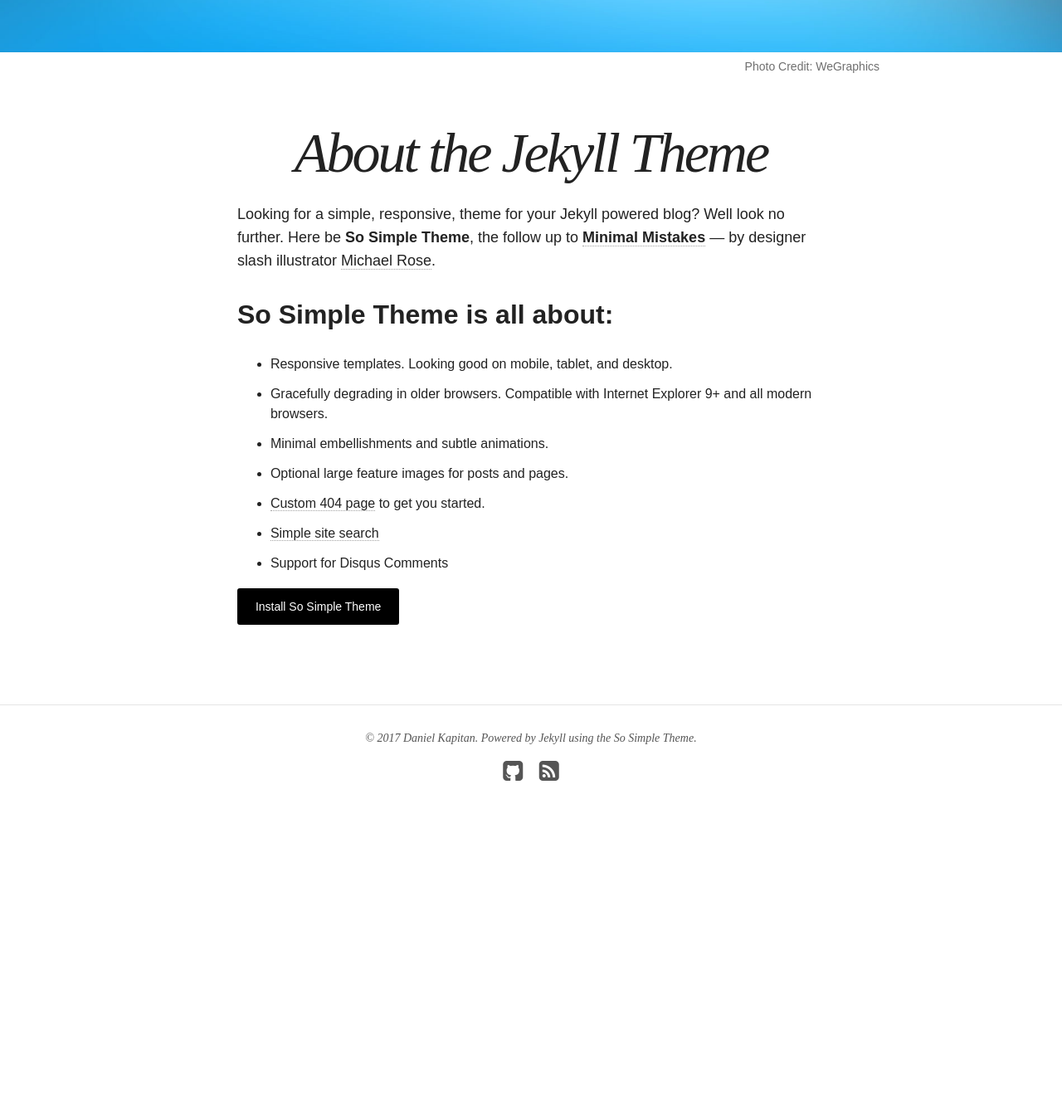
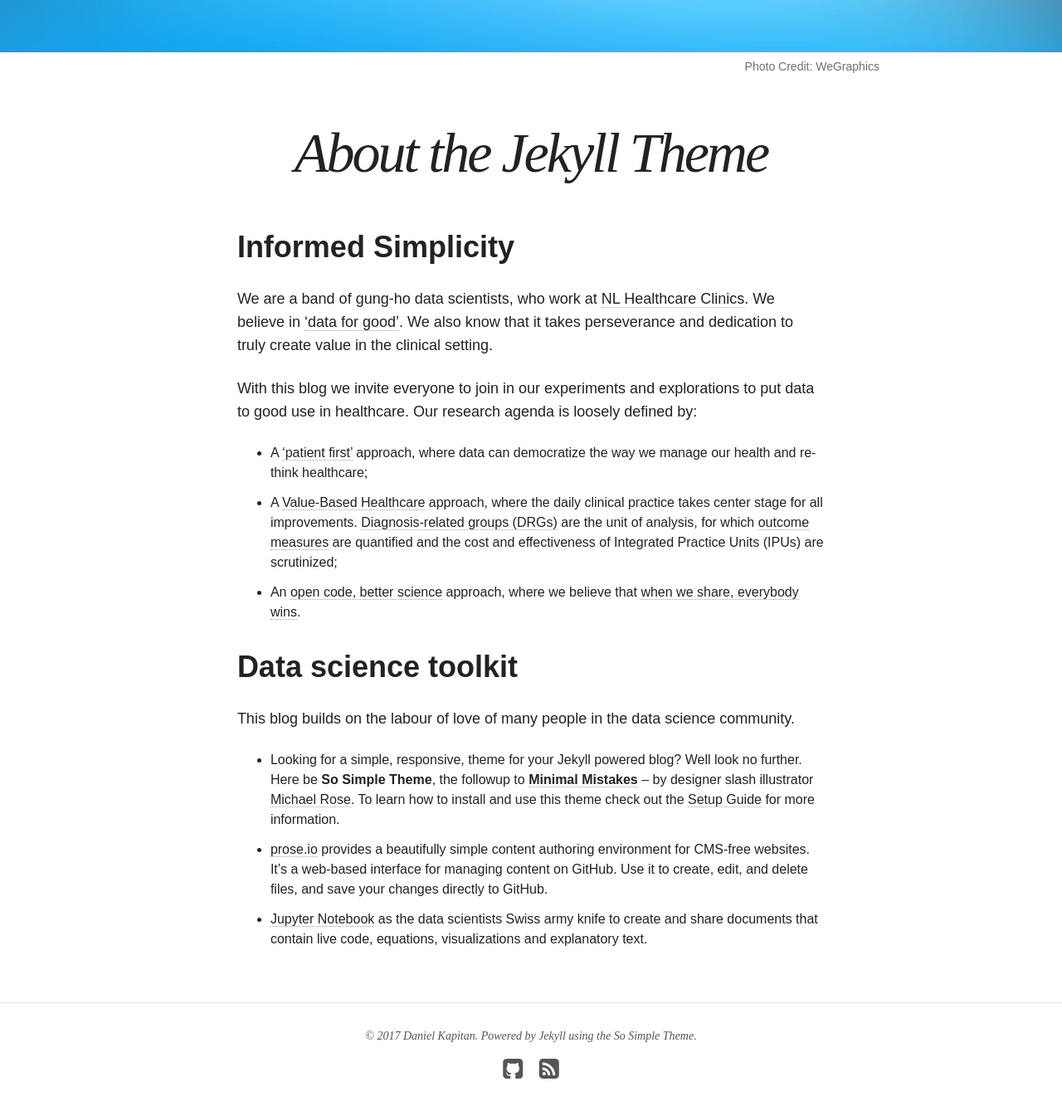
Before and after one commit to dkapitan/dkapitan.github.io, a Jekyll site: the page built from about/index.md, in a window 1280 px wide and 1400 px high, scrolled down 630 px. Shown: the top 1339 px of the window at 83% size. Built offline with Jekyll 4.4.1, drawn with Linux system fonts in a browser that asks for light colours; nearby versions of some CDN libraries; before the commit the page ends 1671 px from its top, so only the background shows below that.

Commit message:
first draft about page

```diff
--- a/about/index.md
+++ b/about/index.md
@@ -1,26 +1,28 @@
 ---
 layout: page
 title: About the Jekyll Theme
-excerpt: "So Simple is a responsive Jekyll theme for your words and images."
-modified: 2014-08-08T19:44:38.564948-04:00
+excerpt: So Simple is a responsive Jekyll theme for your words and images.
+modified: {}
 image:
   feature: so-simple-sample-image-4.jpg
   credit: WeGraphics
-  creditlink: http://wegraphics.net/downloads/free-ultimate-blurred-background-pack/
+  creditlink: 'http://wegraphics.net/downloads/free-ultimate-blurred-background-pack/'
+published: true
 ---
 
-Looking for a simple, responsive, theme for your Jekyll powered blog? Well look no further. Here be **So Simple Theme**, the follow up to [**Minimal Mistakes**](http://mmistakes.github.io/minimal-mistakes) --- by designer slash illustrator [Michael Rose](http://mademistakes.com).
+# Informed Simplicity
 
-## So Simple Theme is all about:
+We are a band of gung-ho data scientists, who work at [NL Healthcare Clinics](https://github.com/NLHEALTHCARE). We believe in ['data for good'](http://www.bayesimpact.org/). We also know that it takes perseverance and dedication to truly create value in the clinical setting.
 
-* Responsive templates. Looking good on mobile, tablet, and desktop.
-* Gracefully degrading in older browsers. Compatible with Internet Explorer 9+ and all modern browsers.
-* Minimal embellishments and subtle animations.
-* Optional large feature images for posts and pages.
-* [Custom 404 page]({{ site.url }}/404.html) to get you started.
-* [Simple site search](https://github.com/christian-fei/Simple-Jekyll-Search)
-* Support for Disqus Comments
+With this blog we invite everyone to join in our experiments and explorations to put data to good use in healthcare. Our research agenda is loosely defined by:
+- A ['patient first'](http://www.goodreads.com/book/show/22825546-the-patient-will-see-you-now) approach, where data can democratize the way we manage our health and re-think healthcare;
+- A [Value-Based Healthcare](http://www.isc.hbs.edu/health-care/vbhcd/pages/default.aspx) approach, where the daily clinical practice takes center stage for all improvements.
+[Diagnosis-related groups (DRGs)](https://en.wikipedia.org/wiki/Diagnosis-related_group) are the unit of analysis, for which [outcome measures](www.ichom.org) are quantified and the cost and effectiveness of Integrated Practice Units (IPUs) are scrutinized;
+- An [open code, better science](www.numfocus.org) approach, where we believe that [when we share, everybody wins](https://creativecommons.org/).
 
-<a markdown="0" href="{{ site.url }}/theme-setup" class="btn">Install So Simple Theme</a>
 
-[^1]: Example: *domain.com/category-name/post-title*
+# Data science toolkit
+This blog builds on the labour of love of many people in the data science community.
+* Looking for a simple, responsive, theme for your Jekyll powered blog? Well look no further. Here be **So Simple Theme**, the followup to [**Minimal Mistakes**](http://mmistakes.github.io/minimal-mistakes/) -- by designer slash illustrator [Michael Rose](http://mademistakes.com). To learn how to install and use this theme check out the [Setup Guide](http://mmistakes.github.io/so-simple-theme/theme-setup/) for more information.
+* [prose.io](http://prose.io) provides a beautifully simple content authoring environment for CMS-free websites. It's a web-based interface for managing content on GitHub. Use it to create, edit, and delete files, and save your changes directly to GitHub.
+* [Jupyter Notebook](http://jupyter.org/) as the data scientists Swiss army knife to create and share documents that contain live code, equations, visualizations and explanatory text.
```
